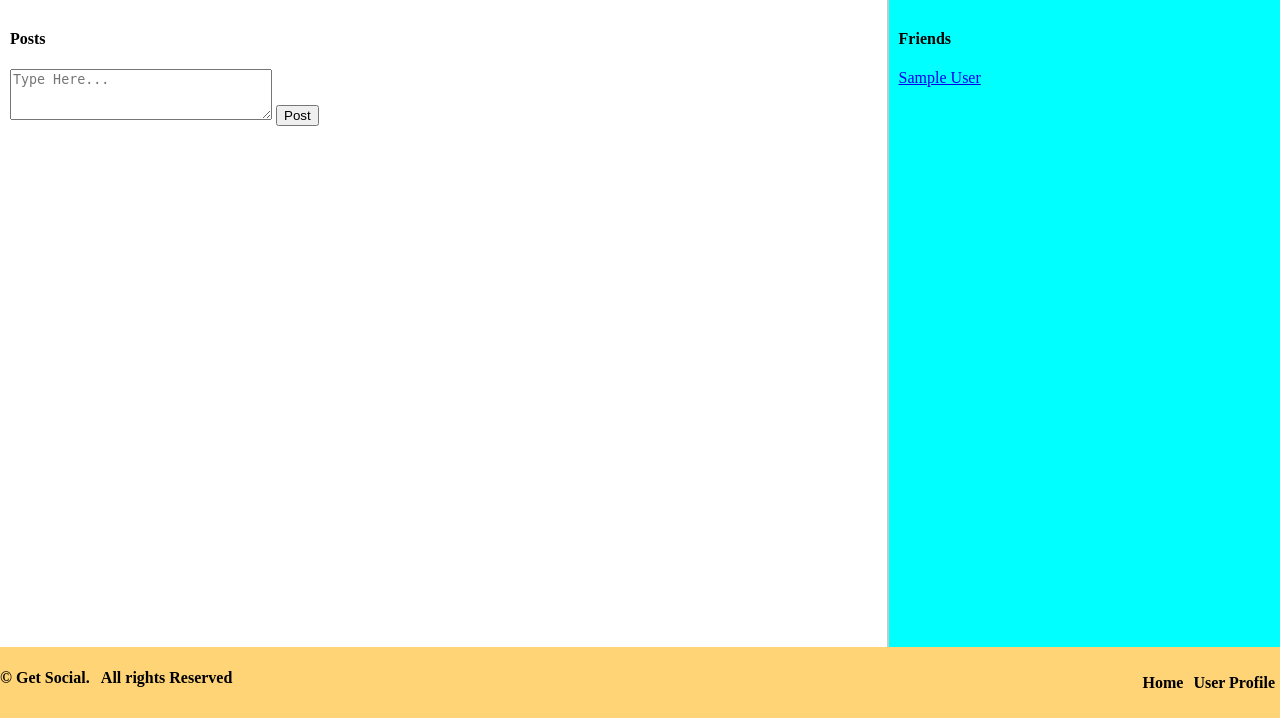
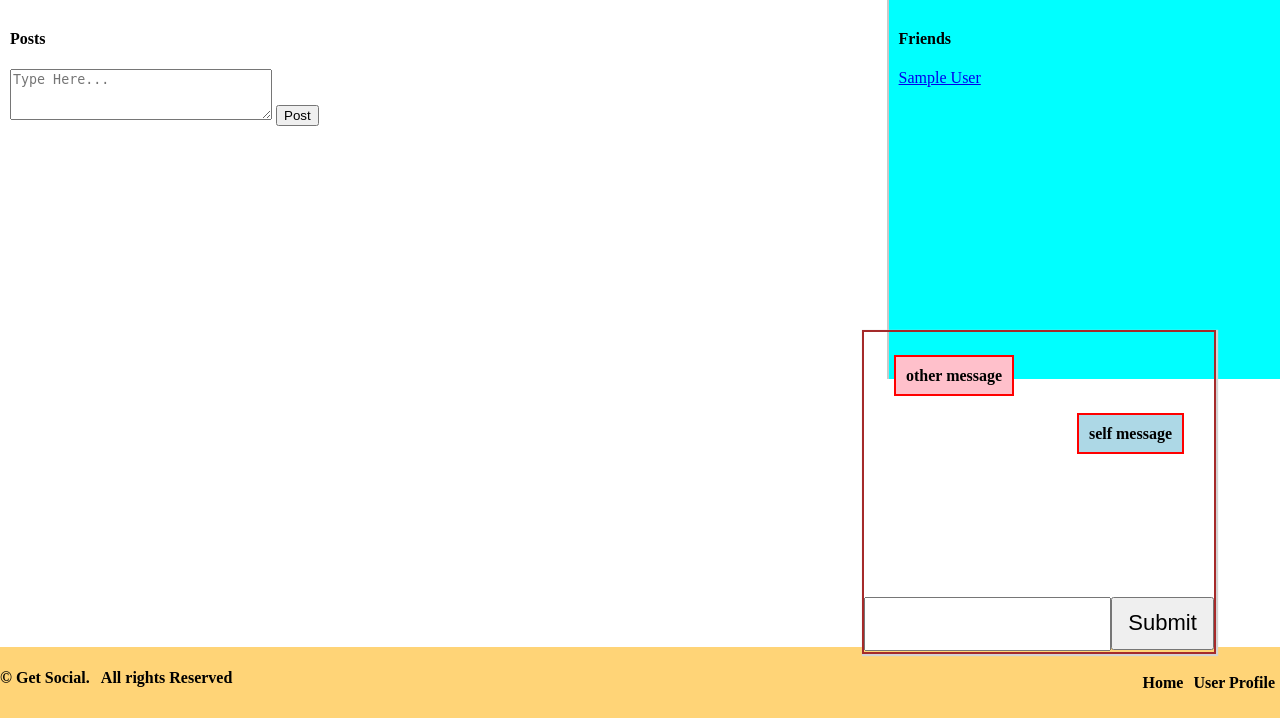
Before and after one commit to Pulkit-debug/Web-D-Project, a Node server app: page / in a window 1280 px wide. Shown: the part 82-800 px from the top of the page. Run offline with Node 20, Linux system fonts and the light colour scheme; the visitor is signed in with stand-in values (Sample User, id 1); data that the repository does not hold is empty; style sheets or scripts are compiled from the project's sources; some libraries are stand-ins or nearby versions.

Commit message:
headed towards deployment 'alot of changes are still left'

```diff
--- /dev/null
+++ b/assets/css/chat_box.css
@@ -0,0 +1,46 @@
+#user-chat-box {
+  z-index: 2;
+  position: fixed;
+  bottom: 8vh;
+  right: 5vw;
+  height: 320px;
+  width: 350px;
+  border: 2px solid brown;
+  box-shadow: 1px 1px 1px 1px lightgrey; }
+  #user-chat-box #message-list-container {
+    margin-top: 5px;
+    list-style-type: none;
+    height: 70%;
+    padding: 10px;
+    overflow: auto; }
+    #user-chat-box #message-list-container .other-message {
+      text-align: left;
+      padding: 20px; }
+      #user-chat-box #message-list-container .other-message span {
+        background-color: pink;
+        border: 2px solid red;
+        font-weight: 700;
+        padding: 10px; }
+    #user-chat-box #message-list-container .self-message {
+      text-align: right;
+      padding: 20px; }
+      #user-chat-box #message-list-container .self-message span {
+        background-color: lightblue;
+        border: 2px solid red;
+        font-weight: 700;
+        padding: 10px; }
+  #user-chat-box #input-field {
+    display: flex;
+    flex-direction: row;
+    height: 30%;
+    width: 100%; }
+    #user-chat-box #input-field input[type="text"] {
+      height: 50%;
+      width: 70%;
+      font-size: 22px; }
+    #user-chat-box #input-field button {
+      height: 55%;
+      width: 30%;
+      color: white;
+      font-size: 22px;
+      color: black; }
--- a/assets/css/home.css
+++ b/assets/css/home.css
@@ -5,7 +5,7 @@
     padding: 10px; }
   #home-container #user-friends {
     width: 30%;
-    height: 85vh;
+    height: 45vh;
     padding: 10px;
     border-left: 2px solid #cac9c9;
     background-color: cyan; }
--- /dev/null
+++ b/assets/js/chat_engine.js
@@ -0,0 +1,68 @@
+class ChatEngine {
+    constructor(chatBoxId, userEmail) {
+        this.chatBox = $(`#${chatBoxId}`);
+        this.userEmail = userEmail;
+
+        // initiate the connctino
+        this.socket = io("http://localhost:3000");
+        // this connect fires an event connection that is present in chat_sockets.js
+
+        if (this.userEmail) {
+            this.connectionHandler();
+        }
+    }
+
+    connectionHandler() {
+        let self = this;
+
+        this.socket.on("connect", function () {
+            console.log("connection established using sockets");
+
+            // asking for joining a room
+            // join_room is the event
+            self.socket.emit("join_room", {
+                user_email: self.userEmail,
+                chatRoom: "social",
+            });
+
+            self.socket.on("user_joined", function (data) {
+                console.log("a user joined", data);
+            });
+
+            $("#send-message").click(function () {
+                let msg = $("#message-input").val();
+                if (msg != "") {
+                    self.socket.emit("send_message", {
+                        message: msg,
+                        user_email: self.userEmail,
+                        chatRoom: "social",
+                    });
+                }
+            });
+
+            self.socket.on("receive_message", function (data) {
+                console.log("message received", data.message);
+
+                let newMessage = $("<li>");
+
+                let messageType = "other-message";
+
+                if (data.user_email == self.userEmail) {
+                    messageType = "self-message";
+                }
+
+                newMessage.append($("<span>", {
+                    "html": data.message,
+                }));
+
+                newMessage.append($("<sub>", {
+                    "html": data.user_email,
+                }));
+
+                newMessage.addClass(messageType);
+
+                $("#message-list-container").append(newMessage);
+            });
+        });
+    }
+}
--- /dev/null
+++ b/assets/scss/chat_box.scss
@@ -0,0 +1,58 @@
+#user-chat-box {
+  z-index: 2;
+  position: fixed;
+  bottom: 8vh;
+  right: 5vw;
+  height: 320px;
+  width: 350px;
+  border: 2px solid brown;
+  box-shadow: 1px 1px 1px 1px lightgrey;
+  #message-list-container {
+    margin-top: 5px;
+    list-style-type: none;
+    height: 70%;
+    padding: 10px;
+    overflow: auto;
+    .other-message {
+      text-align: left;
+      padding: 20px;
+      span {
+        background-color: pink;
+        border: 2px solid red;
+        font-weight: 700;
+        padding: 10px;
+      }
+    }
+    .self-message {
+      text-align: right;
+      padding: 20px;
+      span {
+        background-color: lightblue;
+        border: 2px solid red;
+        font-weight: 700;
+        padding: 10px;
+      }
+    }
+  }
+  #input-field {
+    display: flex;
+    flex-direction: row;
+    // justify-content: space-between;
+    // align-items: center;
+    height: 30%;
+    width: 100%;
+    input[type="text"] {
+      height: 50%;
+      width: 70%;
+      font-size: 22px;
+    }
+    button {
+      height: 55%;
+      width: 30%;
+      color: white;
+      font-size: 22px;
+      //   border: none;
+      color: black;
+    }
+  }
+}
--- a/assets/scss/home.scss
+++ b/assets/scss/home.scss
@@ -6,7 +6,7 @@
   }
   #user-friends {
     width: 30%;
-    height: 85vh;
+    height: 45vh;
     padding: 10px;
     border-left: 2px solid rgb(202, 201, 201);
     background-color: cyan;
--- a/index.js
+++ b/index.js
@@ -10,11 +10,18 @@ const passport = require("passport");
 const passportLocal = require("./config/passport-local-strategy");
 const passportJWT = require("./config/passport-jwt-strategy");
 const passportGoogle = require("./config/passport-google-oauth2-strategy");
+
 // const MongoStore = require("connect-mongo")(session);
 const MongoStore = require("connect-mongo").default;
 const sassMiddleware = require("node-sass-middleware");
 const flash = require("connect-flash");
 const customMware = require("./config/middleware");
+
+// set up the chat server to be used with socket.io
+const chatServer = require("http").Server(app);
+const chatSockets = require("./config/chat_sockets").chatSockets(chatServer);
+chatServer.listen(3000);
+console.log("Chat server is listening on port 5000");
 
 app.use(
   sassMiddleware({
--- a/package.json
+++ b/package.json
@@ -30,6 +30,7 @@
     "passport": "^0.4.1",
     "passport-google-oauth": "^2.0.0",
     "passport-jwt": "^4.0.0",
-    "passport-local": "^1.0.0"
+    "passport-local": "^1.0.0",
+    "socket.io": "^4.0.0"
   }
 }
--- /dev/null
+++ b/views/chat_box.ejs
@@ -0,0 +1,19 @@
+<% if(locals.user) { %>
+
+<div id="user-chat-box">
+  <ul id="message-list-container">
+    <li class="other-message">
+      <span> other message</span>
+    </li>
+    <li class="self-message">
+      <span> self message</span>
+    </li>
+  </ul>
+
+  <div id="input-field">
+    <input id="message-input" type="text" />
+    <button id="send-message">Submit</button>
+  </div>
+</div>
+
+<% } %>
--- a/views/home.ejs
+++ b/views/home.ejs
@@ -1,4 +1,5 @@
 <link rel="stylesheet" href="/css/home.css" />
+<link rel="stylesheet" href="/css/chat_box.css" />
 
 <div id="home-container">
   <section id="feed-posts">
@@ -31,6 +32,8 @@
     </p>
     <% } %>
   </section>
+
+  <%- include("chat_box") %>
 </div>
 
 <!-- importing this script for creating the comments -->
@@ -45,3 +48,10 @@
     let toggleLike = new ToggleLike(self);
   });
 </script>
+<script src="https://cdnjs.cloudflare.com/ajax/libs/socket.io/3.1.3/socket.io.js"></script>
+<script src="/js/chat_engine.js"></script>
+<% if(locals.user) { %>
+<script>
+  new ChatEngine("user-chat-box", "<%= locals.user.email%>");
+</script>
+<% } %>
```
Also changed, not shown: config/chat_sockets.js (added, +30 -0 lines), 1 other file.
